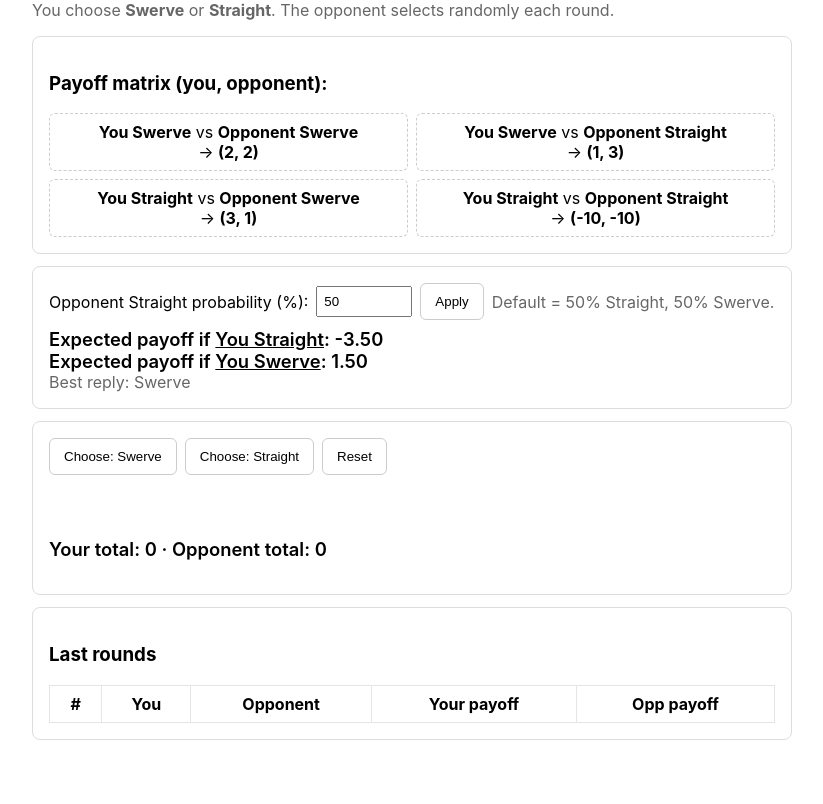
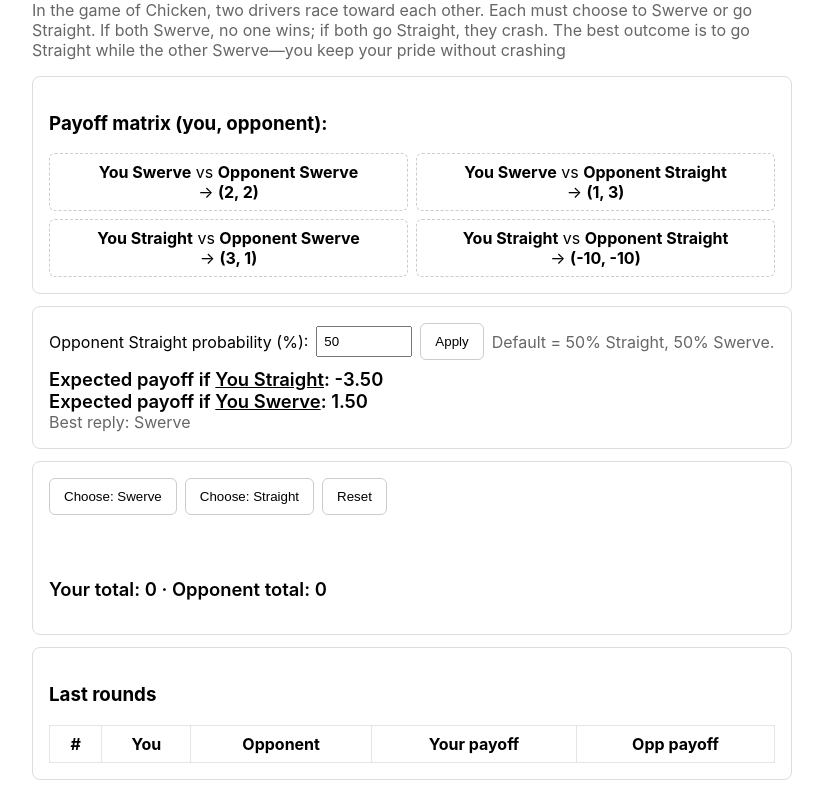
Before and after one commit to dolphinsdn29000/Game_Project, a plain HTML site: page games/Chicken/index.html in a window 1280 px wide. Shown: the part 79-883 px from the top of the page, without its empty margins (228-1051 px from the left). Before the commit the page ends 843 px from the top, so only its background shows below. Drawn offline with Linux system fonts and the light colour scheme.

Commit message:
added more games

```diff
--- a/games/Chicken/index.html
+++ b/games/Chicken/index.html
@@ -11,8 +11,7 @@
   <h1>Chicken Showdown</h1>
 
   <p class="muted">
-    You choose <b>Swerve</b> or <b>Straight</b>. The opponent selects randomly each round.
-  </p>
+In the game of Chicken, two drivers race toward each other. Each must choose to Swerve or go Straight. If both Swerve, no one wins; if both go Straight, they crash. The best outcome is to go Straight while the other Swerve—you keep your pride without crashing  </p>
 
   <div class="panel">
     <h3>Payoff matrix (you, opponent):</h3>
```
